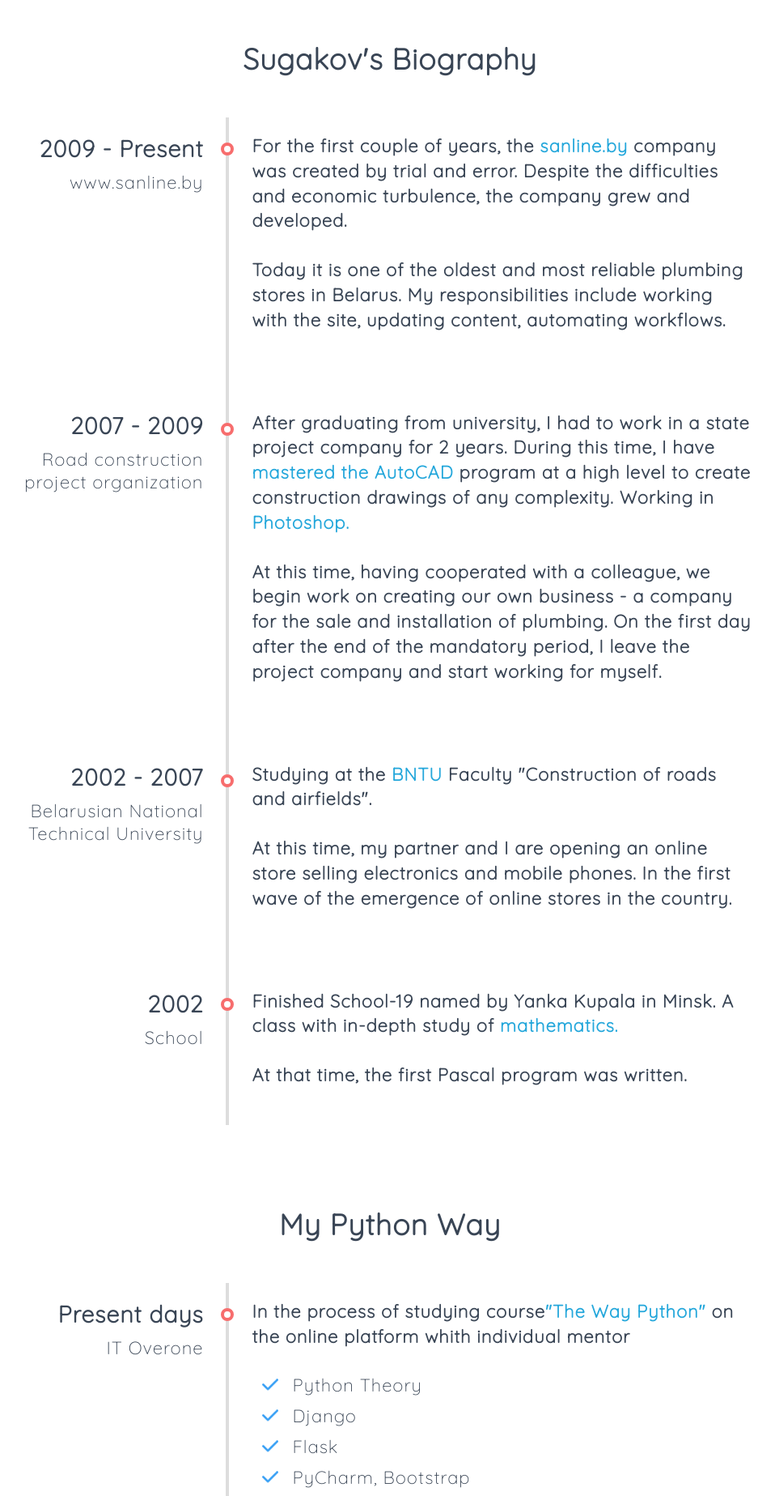
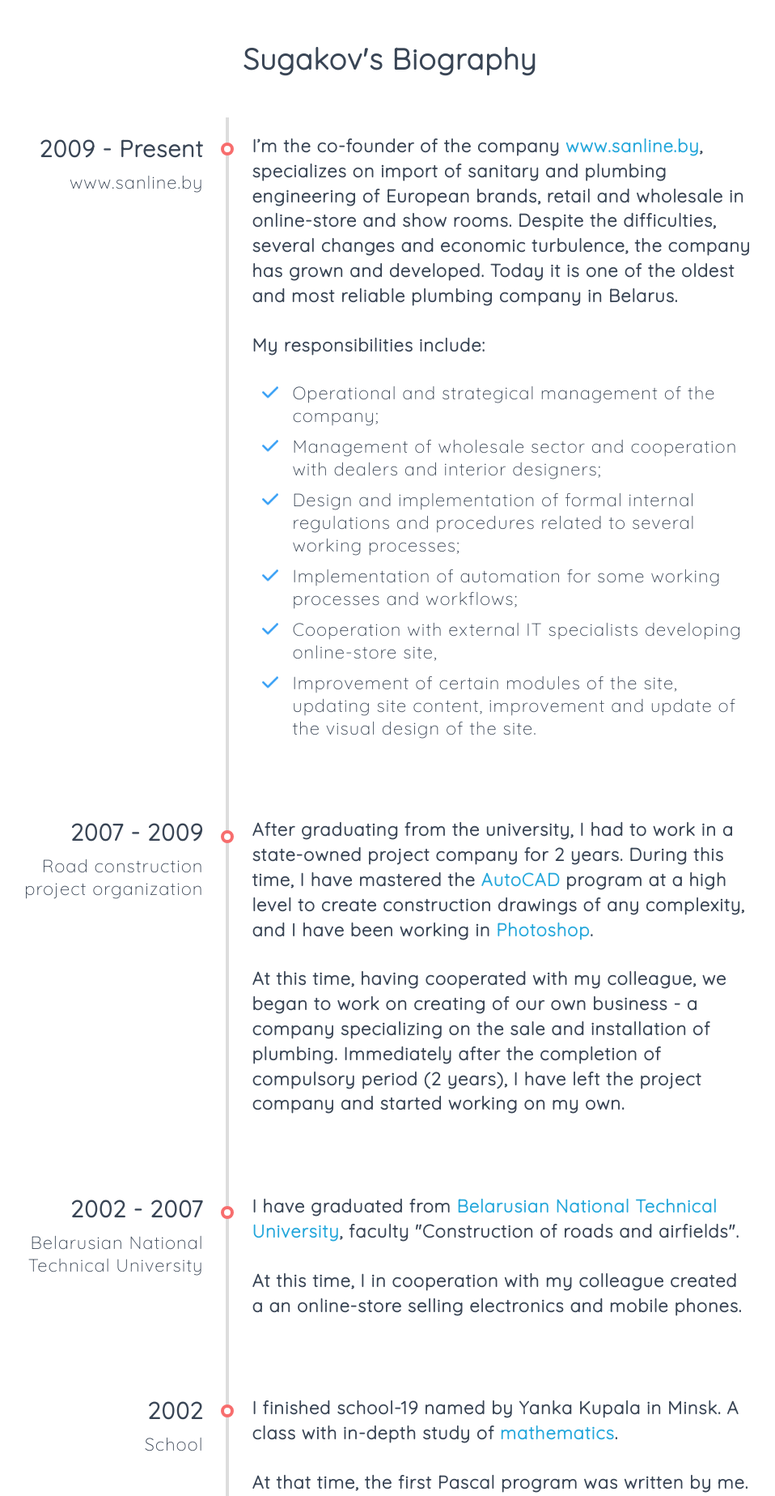
Before and after one commit to sugakov-sergey/sugakov_pro, a Flask app: page /biography in a window 1280 px wide. Shown: the part 90-1937 px from the top of the page at 81% size, without its empty margins (158-1116 px from the left). Run offline with Flask 2, Linux system fonts and the light colour scheme.

Commit message:
31-08-2022

```diff
--- a/static/css/style.css
+++ b/static/css/style.css
@@ -291,9 +291,10 @@ h4 {
 
 
 #stack span {
-  background-color: #c5ebfa;
+  background-color: var(--grey);
   padding: 2px 8px;
   border-radius: 5px;
+  color: white;
 }
 
 
@@ -320,7 +321,7 @@ h4 {
 .box-contacts-2 {
   padding: 3%;
   width: 21%;
-  height: 64%;
+  height: 68%;
   background-color: var(--light-grey);
   box-shadow: 0 0 20px 5px rgba(221, 221, 221, 1);
   position: absolute;
@@ -451,7 +452,7 @@ input:hover {
 }
 
 .box-footer-main {
-  margin: 80px 0 70px 0;
+  margin: 60px 0 40px 0;
   padding-top: 20px;
   flex-basis: 70%;
   text-align: center;
--- a/templates/biography.html
+++ b/templates/biography.html
@@ -11,14 +11,23 @@
       </div>
       <div class="body">
         <p>
-          For the first couple of years, the <span>sanline.by</span> company was
-          created by trial and error. Despite the difficulties and economic
-          turbulence, the company grew and developed.
+          I’m the co-founder of the company <span>www.sanline.by</span>, specializes on import of
+          sanitary and plumbing engineering of European brands, retail and
+          wholesale in online-store and show rooms. Despite the difficulties,
+          several changes and economic turbulence, the company has grown and
+          developed. Today it is one of the oldest and most reliable plumbing
+          company in Belarus.
         </p>
-        <p>
-          Today it is one of the oldest and most reliable plumbing stores in
-          Belarus. My responsibilities include working with the site, updating
-          content, automating workflows.
+        <p>My responsibilities include:
+          <ol>
+            <li>Operational and strategical management of the company;</li>
+            <li>Management of wholesale sector and cooperation with dealers and interior designers;</li>
+            <li>Design and implementation of formal internal regulations and procedures related to several working processes;</li>
+            <li>Implementation of automation for some working processes and workflows;</li>
+            <li>Cooperation with external IT specialists developing online-store site,</li>
+            <li>Improvement of certain modules of the site, updating site content, improvement and update of the visual design of the site.</li>
+          </ol>
+
         </p>
       </div>
     </div>
@@ -29,17 +38,16 @@
       </div>
       <div class="body">
         <p>
-          After graduating from university, I had to work in a state project
-          company for 2 years. During this time, I have
-          <span>mastered the AutoCAD</span>
-          program at a high level to create construction drawings of any
-          complexity. Working in <span>Photoshop.</span>
+          After graduating from the university, I had to work in a state-owned
+          project company for 2 years. During this time, I have mastered the
+          <span>AutoCAD</span> program at a high level to create construction drawings of
+          any complexity, and I have been working in <span>Photoshop</span>.
         </p>
         <p>
-          At this time, having cooperated with a colleague, we begin work on
-          creating our own business - a company for the sale and installation of
-          plumbing. On the first day after the end of the mandatory period, I
-          leave the project company and start working for myself.
+          At this time, having cooperated with my colleague, we began to work on creating
+          of our own business - a company specializing on the sale and installation of plumbing.
+          Immediately after the completion of compulsory period (2 years), I have left the project
+          company and started working on my own.
         </p>
       </div>
     </div>
@@ -50,14 +58,12 @@
       </div>
       <div class="body">
         <p>
-          Studying at the
-          <span>BNTU</span> Faculty "Construction of roads and airfields".
+          I have graduated from <span>Belarusian National Technical University</span>,
+          faculty "Construction of roads and airfields".
         </p>
-        <p>
-          At this time, my partner and I are opening an online store selling
-          electronics and mobile phones. In the first wave of the emergence of
-          online stores in the country.
-        </p>
+        <p>At this time, I in cooperation with my colleague created a an
+          online-store selling electronics and mobile phones. </p>
+
       </div>
     </div>
     <div class="entry">
@@ -67,10 +73,10 @@
       </div>
       <div class="body">
         <p>
-          Finished School-19 named by Yanka Kupala in Minsk. A class with
-          in-depth study of <span>mathematics.</span>
+          I finished school-19 named by Yanka Kupala in Minsk.
+          A class with in-depth study of <span>mathematics</span>.
         </p>
-        <p>At that time, the first Pascal program was written.</p>
+        <p>At that time, the first Pascal program was written by me.</p>
       </div>
     </div>
   </div>
@@ -88,8 +94,8 @@
         </div>
         <div class="body">
           <p>
-            In the process of studying course<span>"The Way Python"</span> on the online
-            platform whith individual mentor
+            In the process of studying course<span>"The Way Python"</span>
+            on the online platform with individual mentoring by experienced programmer:
           </p>
           <ol>
             <li>Python Theory</li>
@@ -98,7 +104,6 @@
             <li>PyCharm, Bootstrap</li>
             <li>HTML, CSS, Jinja, SQL</li>
           </ol>
-
         </div>
       </div>
       <div class="title">
@@ -107,8 +112,8 @@
       </div>
       <div class="body">
         <p>
-          In the process of studying <span>"Interactive SQL Trainer"</span> on the online
-          platform stepik.org
+          In the process of studying <span>"Interactive SQL Trainer"</span> on
+          the online platform stepik.org
         </p>
         <ol>
           <li>Relational Model Basics and SQL</li>
@@ -125,8 +130,8 @@
       </div>
       <div class="body">
         <p>
-          Completed courses <span>"Web development for beginners"</span> on the online
-          platform stepik.org with distinction
+          Completed courses <span>"Web development for beginners"</span> on the
+          online platform stepik.org with the highest rate
         </p>
         <ol>
           <li>HTML</li>
@@ -151,7 +156,7 @@
       <div class="body">
         <p>
           Completed courses <span>"Programming on Python"</span> on the online
-          platform stepik.org with distinction
+          platform stepik.org with the highest rate
         </p>
         <ol>
           <li>Operators. Variables. Data types. Conditions</li>
@@ -175,8 +180,8 @@
       </div>
       <div class="body">
         <p>
-          After learning Python on the Internet on my own, I start reading the
-          book in russian language.
+          After learning Python using Internet resources , I have raed the
+          book with learning materials in russian language.
         </p>
         <h4>Eric Matthes "Python Crash Course", 2nd Edition, 2021</h4>
         <p></p>
```
Also changed, not shown: templates/index.html (+14 -8 lines).
